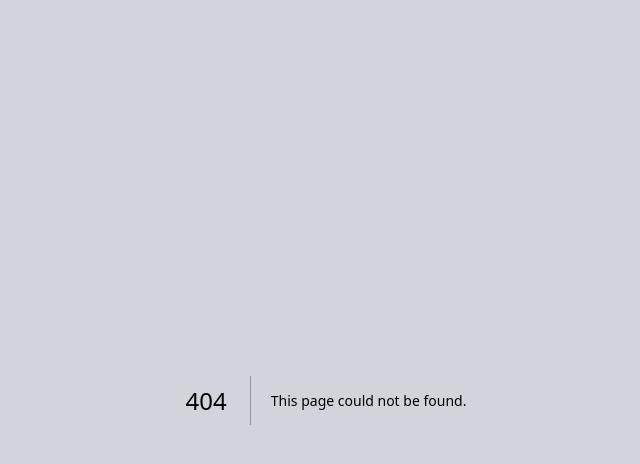
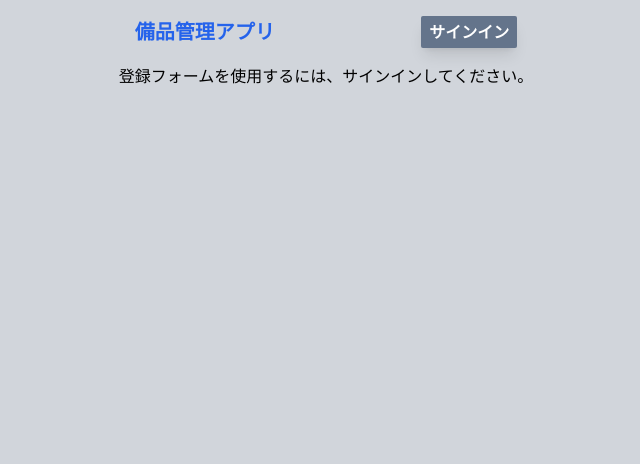
Before and after one commit to Hikoyann/mgmt-vercel, a Next.js app: page /equipment in a window 1280 px wide. Before the commit this address had no page. Shown: the top 464 px of the page, without its empty margins (314-954 px from the left). Built offline with nearby package versions, Linux system fonts and the light colour scheme; no server answers.

Commit message:
QRコードのダウンロード機能

```diff
--- a/src/components/Header.jsx
+++ b/src/components/Header.jsx
@@ -93,6 +93,14 @@ function UserInfo({ user }) {
             </a>
           </div>
           <div className="mt-2">
+            <a
+              href="/equipment" // 備品一覧のURLを指定
+              className="hover:underline hover:text-blue-600 text-gray-800"
+            >
+              備品レンタルフォーム
+            </a>
+          </div>
+          <div className="mt-2">
             <SignOutButton />
           </div>
         </div>
--- /dev/null
+++ b/src/pages/equipment/index.jsx
@@ -0,0 +1,20 @@
+import React, { useCallback, useEffect, useState } from "react";
+import { signInWithPopup } from "firebase/auth";
+import { auth, database, provider } from "../../lib/firebase";
+import { useAuthState } from "react-firebase-hooks/auth";
+import { ref, get, set, push } from "firebase/database";
+// import { QRCode } from 'qrcode.react';
+import QRCodeLib from "qrcode";
+import { Header } from "@/components/Header";
+import { Register } from "@/components/Register";
+
+function Home() {
+  return (
+    <div>
+      <Header />
+      <Register />
+    </div>
+  );
+}
+
+export default Home;
```
